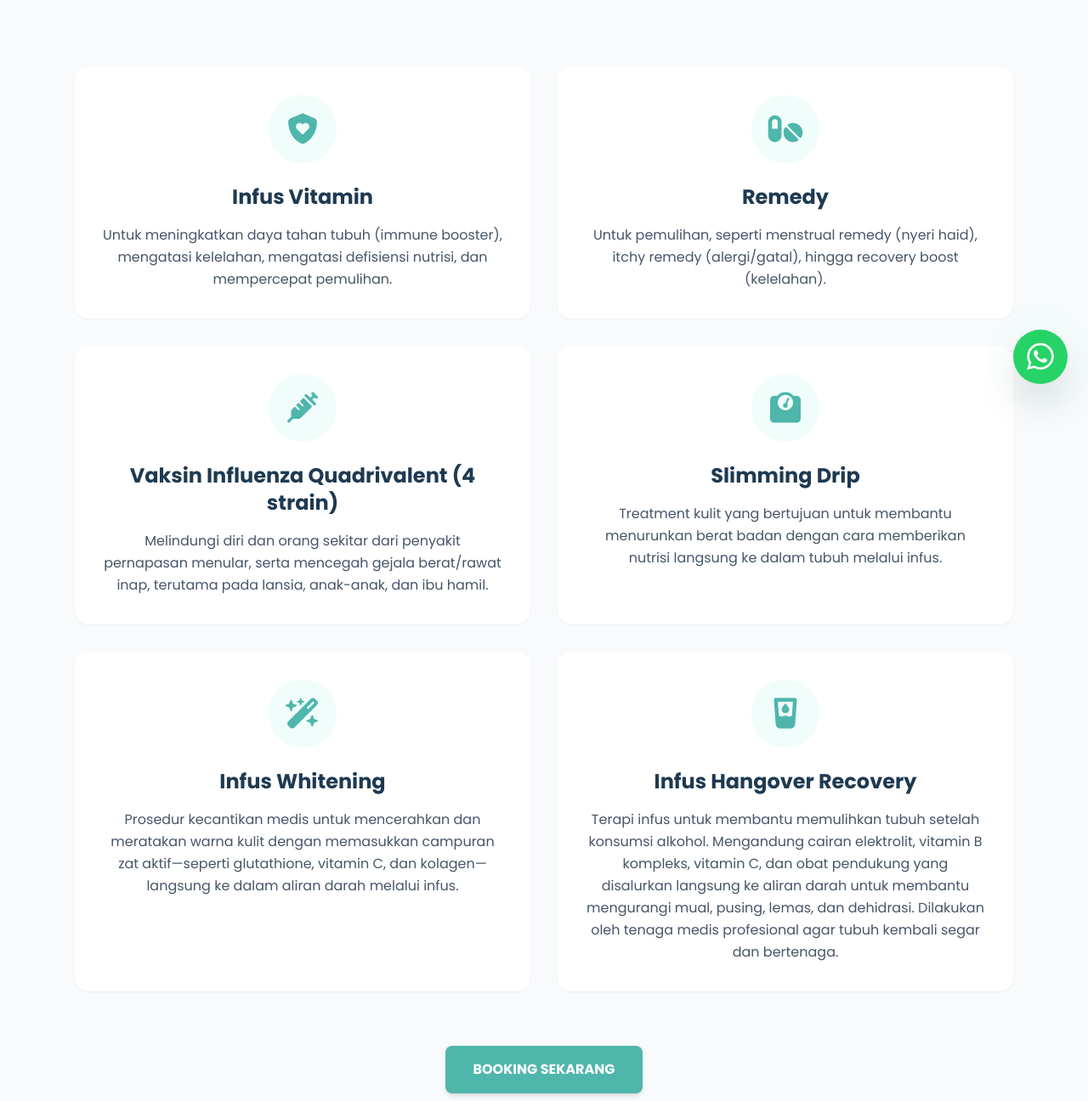
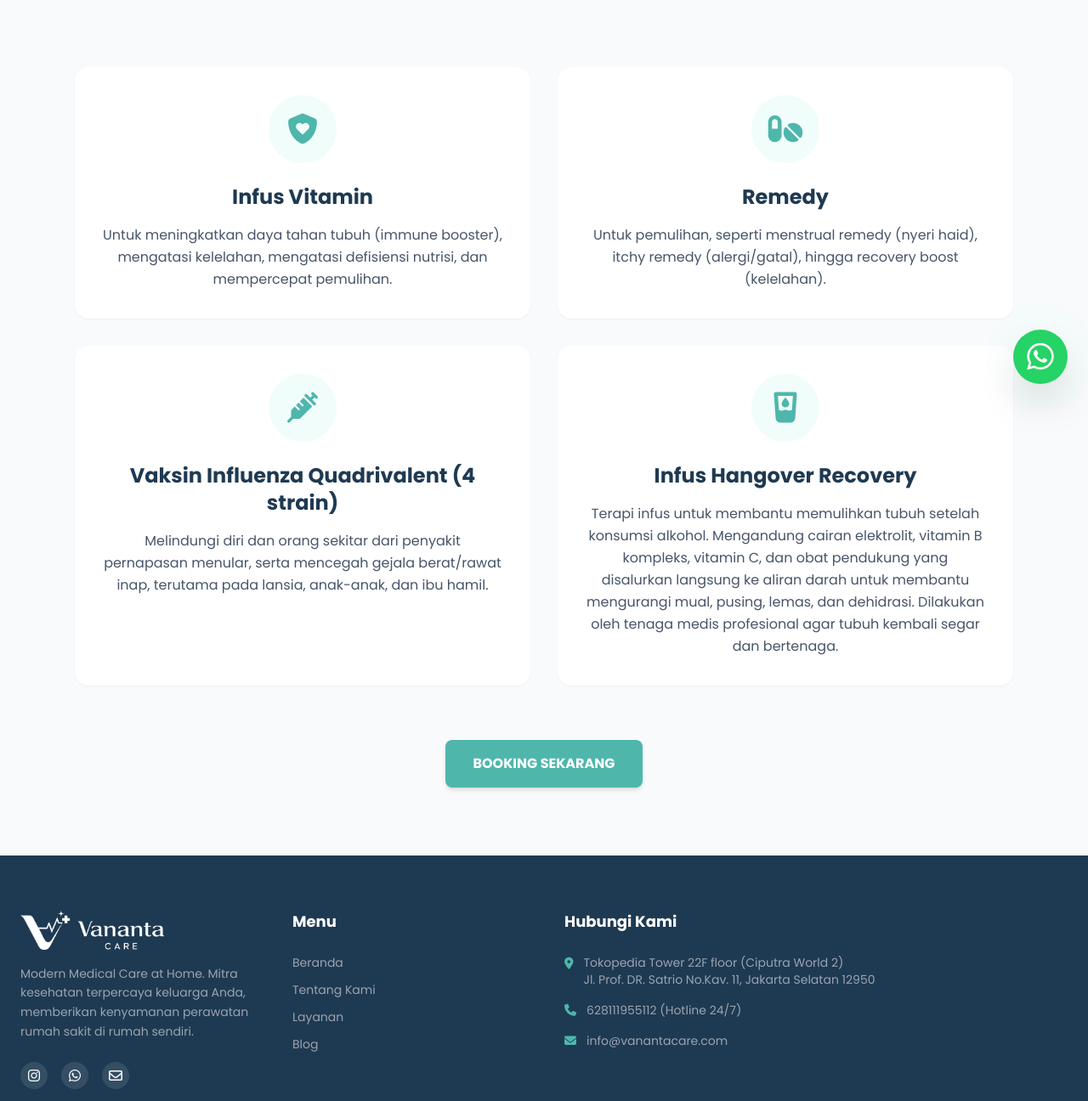
Before and after one commit to ntajv/website, a PHP site: page /service_infusion in a window 1280 px wide. Shown: the part 324-1620 px from the top of the page at 85% size. Run offline with PHP 8.4, Linux system fonts and the light colour scheme; a stand-in replaces the project's code that opens the database connection; some libraries are stand-ins or nearby versions.

Commit message:
remove service whitening & slimming

```diff
--- a/languages/id.php
+++ b/languages/id.php
@@ -109,16 +109,7 @@ $lang = [
             'desc' => 'Melindungi diri dan orang sekitar dari penyakit pernapasan menular, serta mencegah gejala berat/rawat inap, terutama pada lansia, anak-anak, dan ibu hamil.',
             'icon' => 'fa-syringe'
         ],
-        [
-            'name' => 'Slimming Drip',
-            'desc' => 'Treatment kulit yang bertujuan untuk membantu menurunkan berat badan dengan cara memberikan nutrisi langsung ke dalam tubuh melalui infus.',
-            'icon' => 'fa-weight-scale'
-        ],
-        [
-            'name' => 'Infus Whitening',
-            'desc' => 'Prosedur kecantikan medis untuk mencerahkan dan meratakan warna kulit dengan memasukkan campuran zat aktif—seperti glutathione, vitamin C, dan kolagen—langsung ke dalam aliran darah melalui infus.',
-            'icon' => 'fa-wand-magic-sparkles'
-        ],
+
         [
             'name' => 'Infus Hangover Recovery',
             'desc' => 'Terapi infus untuk membantu memulihkan tubuh setelah konsumsi alkohol. Mengandung cairan elektrolit, vitamin B kompleks, vitamin C, dan obat pendukung yang disalurkan langsung ke aliran darah untuk membantu mengurangi mual, pusing, lemas, dan dehidrasi. Dilakukan oleh tenaga medis profesional agar tubuh kembali segar dan bertenaga.',
```
Also changed, not shown: languages/en.php (+1 -10 lines).
